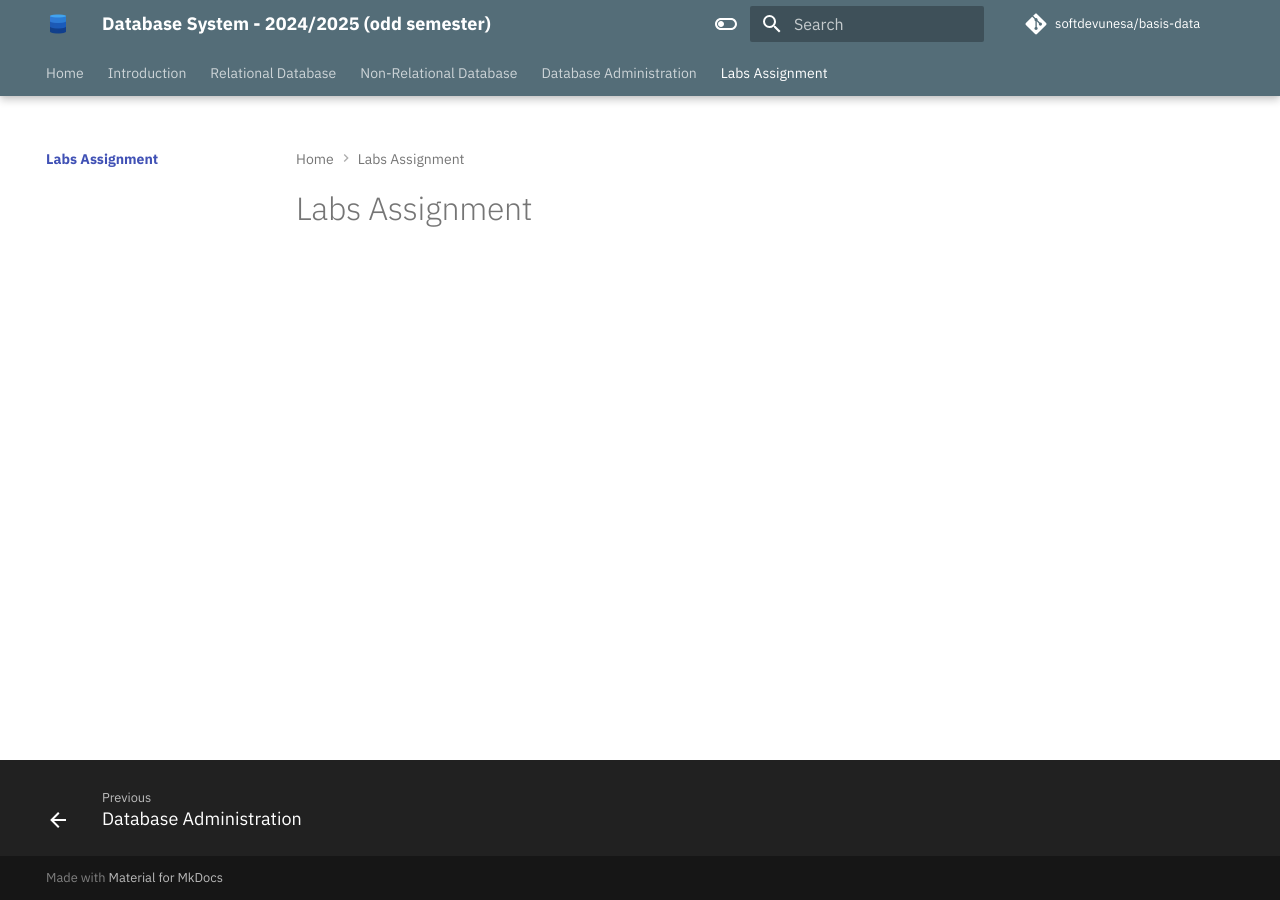
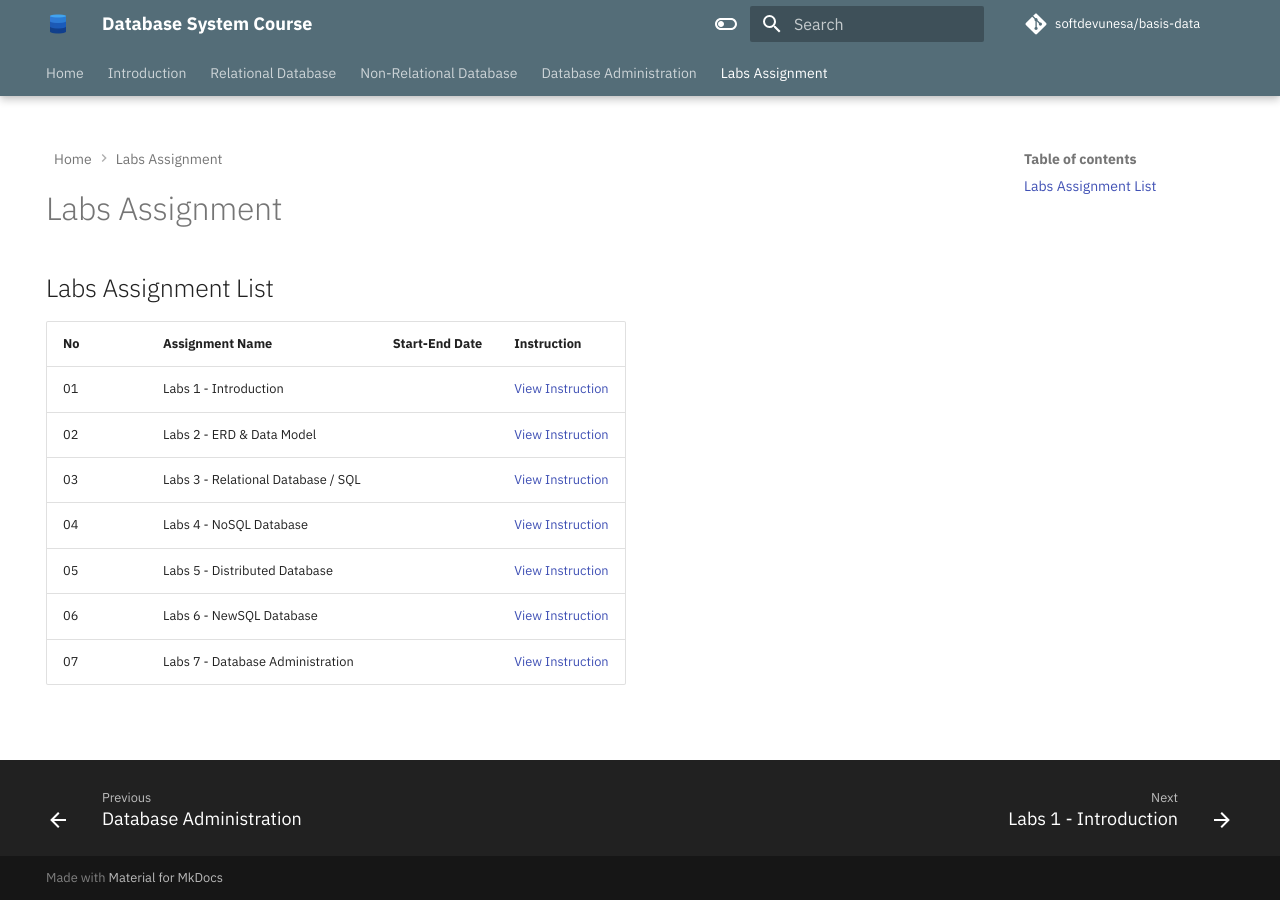
Before and after one commit to softdevunesa/basis-data, an MkDocs documentation site: the page built from docs/labs/README.md, in a window 1280 px wide. Built offline with MkDocs 1.6.1 and Material for MkDocs 9.7.7, drawn with Linux system fonts in a browser that asks for light colours; comment, search, counter and statistics services are not loaded.

Commit message:
adding new course structure & lab structure

```diff
--- a/docs/labs/README.md
+++ b/docs/labs/README.md
@@ -1 +1,18 @@
+---
+hide:
+  - navigation
+---
+
 # Labs Assignment
+
+## Labs Assignment List
+
+| No | Assignment Name                    | Start-End Date | Instruction                    |
+| -- | ---------------------------------- | -------------- | ------------------------------ |
+| 01 | Labs 1 - Introduction              |                | [View Instruction](lab-1.md) |
+| 02 | Labs 2 - ERD & Data Model          |                | [View Instruction](lab-2.md) |
+| 03 | Labs 3 - Relational Database / SQL |                | [View Instruction](lab-3.md) |
+| 04 | Labs 4 - NoSQL Database            |                | [View Instruction](lab-4.md) |
+| 05 | Labs 5 - Distributed Database      |                | [View Instruction](lab-5.md) |
+| 06 | Labs 6 - NewSQL Database           |                | [View Instruction](lab-6.md) |
+| 07 | Labs 7 - Database Administration   |                | [View Instruction](lab-7.md) |
--- a/mkdocs.yml
+++ b/mkdocs.yml
@@ -1,5 +1,5 @@
 # Page Information
-site_name: Database System - 2024/2025 (odd semester)
+site_name: Database System Course
 site_url: https://softdevunesa.github.io/basis-data/
 site_author: Muhammad Istiqlal
 repo_name: softdevunesa/basis-data
@@ -87,9 +87,14 @@ nav:
 
   - Introduction :
       - Database Introduction : "introduction/README.md"
+      - ER Diagram : "introduction/er-diagram.md"
+      - Data Model : "introduction/data-model.md"
+      - Normalization : "introduction/normalization.md"
 
   - Relational Database:
       - Relational Database: "relational/README.md"
+      - Relational Algebra: "relational/relational-algebra.md"
+      - SQL Query: "relational/sql-query.md"
 
   - Non-Relational Database:
       - Non-Relational Database: "non-relational/README.md"
@@ -99,3 +104,10 @@ nav:
 
   - Labs Assignment:
       - Labs Assignment: "labs/README.md"
+      - Labs 1 - Introduction: "labs/lab-1.md"
+      - Labs 2 - ERD & Data Model: "labs/lab-2.md"
+      - Labs 3 - Relational Database / SQL: "labs/lab-3.md"
+      - Labs 4 - NoSQL Database: "labs/lab-4.md"
+      - Labs 5 - Distributed Database: "labs/lab-5.md"
+      - Labs 6 - NewSQL Database: "labs/lab-6.md"
+      - Labs 7 - Database Administration: "labs/lab-7.md"
```
Also changed, not shown: docs/index.md (+5 -0 lines), docs/introduction/data-model.md (added, +1 -0 lines), docs/labs/lab-1.md (added, +6 -0 lines), docs/labs/lab-2.md (added, +6 -0 lines), docs/labs/lab-3.md (added, +6 -0 lines), docs/labs/lab-4.md (added, +6 -0 lines), docs/labs/lab-5.md (added, +6 -0 lines), docs/labs/lab-6.md (added, +6 -0 lines), docs/labs/lab-7.md (added, +6 -0 lines).
